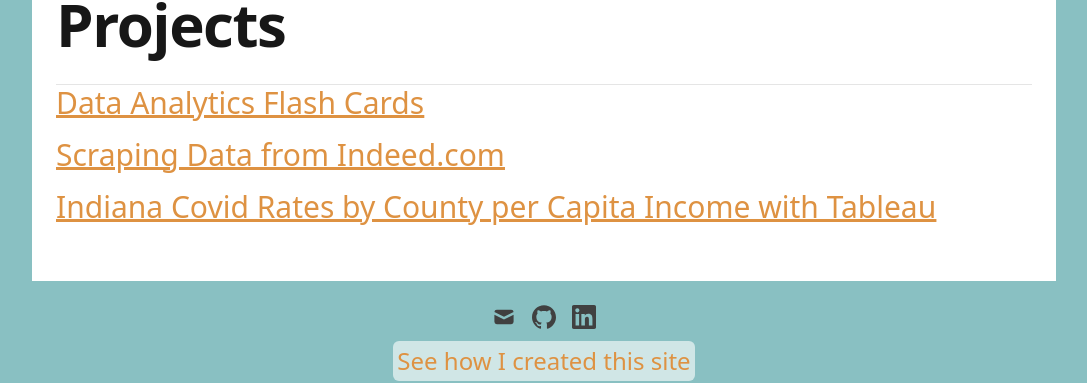
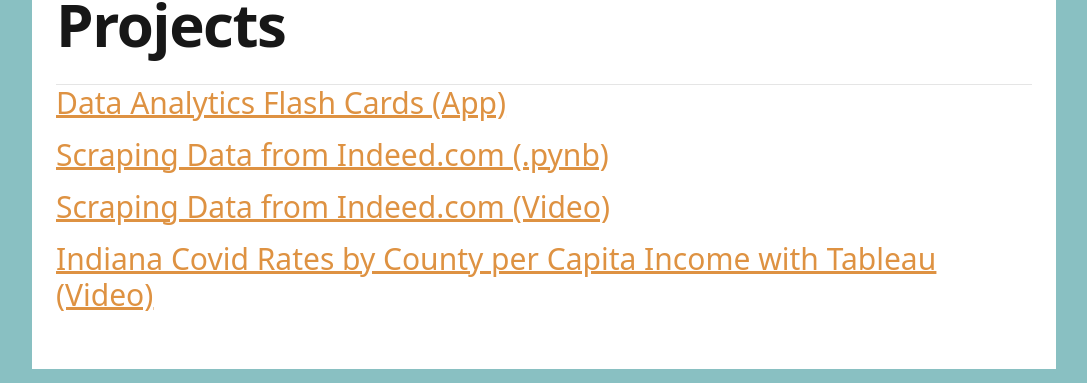
Before and after one commit to JohnMFrench/tailwind-next-blog, a Next.js app: page /projects in a window 1280 px wide. Shown: the part 128-511 px from the top of the page, without its empty margins (96-1183 px from the left). Built offline with nearby package versions, Linux system fonts and the light colour scheme; no server answers.

Commit message:
updated project link

```diff
--- a/pages/index.tsx
+++ b/pages/index.tsx
@@ -38,7 +38,7 @@ export default function Home({ posts }: InferGetStaticPropsType<typeof getStatic
           </h1>
           <span className="p-2md:border-b-8 border-rust md:border-r-8">
             <Image
-              className="border-1 content-end rounded-full object-cover object-center md:min-h-full"
+              className="min-h-full·content-end·rounded-full·object-cover·object-center"
               width="300px"
               height="300px"
               alt="person using laptop"
--- a/pages/projects.tsx
+++ b/pages/projects.tsx
@@ -19,16 +19,21 @@ export default function Projects() {
         </div>
         <div className="grid-cols-1 space-y-4">
           <div className="text text-xl text-rust underline underline-offset-1 hover:text-opal md:text-3xl">
-            <Link href="/flash-cards">Data Analytics Flash Cards</Link>
+            <Link href="/flash-cards">Data Analytics Flash Cards (App)</Link>
           </div>
           <div className="text text-xl text-rust underline underline-offset-1 hover:text-opal md:text-3xl">
             <Link href="https://github.com/JohnMFrench/indeed-scraper/blob/main/scrape.ipynb">
-              Scraping Data from Indeed.com
+              Scraping Data from Indeed.com (.pynb)
             </Link>
           </div>
           <div className="text text-xl text-rust underline underline-offset-1 hover:text-opal md:text-3xl">
-            <Link href="https://www.loom.com/share/1d10cb6b862a4aa992ca908e69bb78ac">
-              Indiana Covid Rates by County per Capita Income with Tableau
+            <Link href="https://www.loom.com/share/43062e8f91db4b5aada8e5f3afdf5ed7">
+              Scraping Data from Indeed.com (Video)
+            </Link>
+          </div>
+          <div className="text text-xl text-rust underline underline-offset-1 hover:text-opal md:text-3xl">
+            <Link href="https://www.loom.com/share/43062e8f91db4b5aada8e5f3afdf5ed7">
+              Indiana Covid Rates by County per Capita Income with Tableau (Video)
             </Link>
           </div>
         </div>
```
